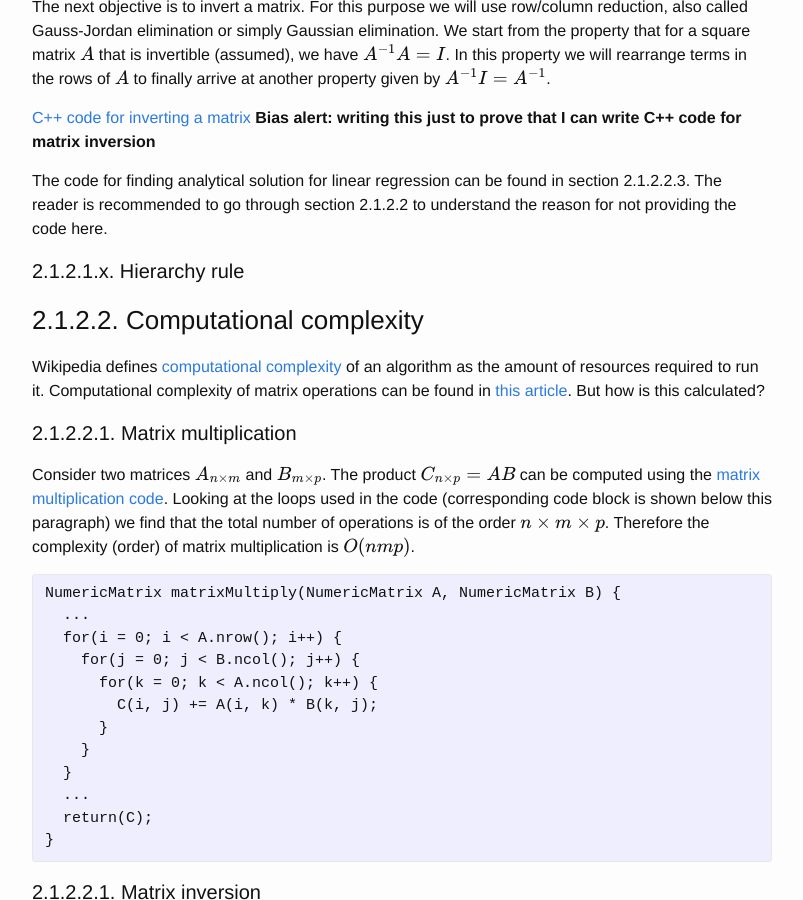
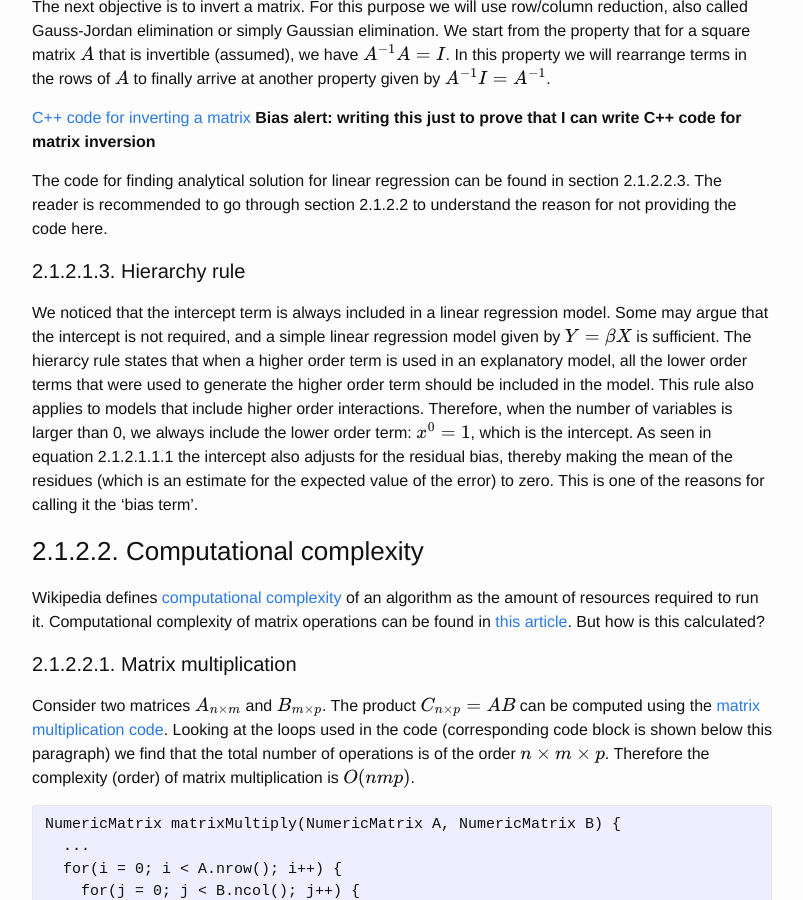
Before and after one commit to SNaveenMathew/ml_book, a Jekyll site: the page built from linear_regression.md, in a window 1280 px wide and 900 px high, scrolled down 3936 px. Shown: the whole window, without its empty margins (238-1041 px from the left). Built offline with Jekyll 4.4.1, drawn with Linux system fonts in a browser that asks for light colours; our own code applies the rules of GitHub Pages for plain Markdown files; formulas are drawn with MathJax 3; some of the changed text lies outside the part shown.

Commit message:
Added content on hierarchy rule

```diff
--- a/linear_regression.md
+++ b/linear_regression.md
@@ -101,7 +101,9 @@ The next objective is to invert a matrix. For this purpose we will use row/colum
 
 The code for finding analytical solution for linear regression can be found in section 2.1.2.2.3. The reader is recommended to go through section 2.1.2.2 to understand the reason for not providing the code here.
 
-#### 2.1.2.1.x. Hierarchy rule
+#### 2.1.2.1.3. Hierarchy rule
+
+We noticed that the intercept term is always included in a linear regression model. Some may argue that the intercept is not required, and a simple linear regression model given by $Y = \beta X$ is sufficient. The hierarcy rule states that when a higher order term is used in an explanatory model, all the lower order terms that were used to generate the higher order term should be included in the model. This rule also applies to models that include higher order interactions. Therefore, when the number of variables is larger than 0, we always include the lower order term: $x^0 = 1$, which is the intercept. As seen in equation 2.1.2.1.1.1 the intercept also adjusts for the residual bias, thereby making the mean of the residues (which is an estimate for the expected value of the error) to zero. This is one of the reasons for calling it the 'bias term'.
 
 ### 2.1.2.2. Computational complexity
 
@@ -215,6 +217,10 @@ We also observe that the beam is in *stable equilibrium* about a specific positi
 
 *A close examination of how the above system works:* If $\hat\theta \approx 0$, and the maximum perturbation is small, we have $tan(\theta) = w_1 \approx \theta$ for any instantaneous value of $\theta$. Note that we are not concerned about $w_0$ because $w_0$ is automatically determined as we constrained the line to pass through $(\bar{x}, \bar{y})$. Therefore, we have $\frac{\partial \sum_{i=1}^{N}(e^{i})^2}{\partial w_1} \approx \frac{\partial \sum_{i=1}^{N}(e^{i})^2}{\partial \theta}$. In short, manipulating $\theta$ is equivalent to manipulating $w_1 \approx \theta$ directly. This is not true in the previous case because for large values we have $tan(\theta) >> \theta$
 
-From equation 2.1.2.1.1.4 we can infer that for the OLS estimate the net torque (first moment) about the origin is zero. By subtracting $0 = \bigg[\sum_{i=1}^{N_{train}}\bar{x_1}(y^{(i)} - x_1^{(i)} w_1 - w_0)\bigg]_{w_1 = \hat{W_1}, w_0 = \hat{W_0}}$ from equation 2.1.2.1.1.4 we observe that the net torque (first moment) about $\bar{x_1}$ is zero. Therefore, the regression estimate is a position of zero net force and zero torque - the position of stable equilibrium for the imaginary system. For the special case where $\hat\theta \approx 0$ the diagram resembles the behavior of **gradient descent** in which the rate of change of *momentum* is determined by the (negative) gradient. Regular gradient descent does this differently - rate of change of *position* is determined by the (negative) gradient.
+From equation 2.1.2.1.1.4 we can infer that for the OLS estimate the net torque (first moment) about the origin is zero. By subtracting $0 = \bigg[\sum_{i=1}^{N_{train}}\bar{x_1}(y^{(i)} - x_1^{(i)} w_1 - w_0)\bigg]_{w_1 = \hat{W_1}, w_0 = \hat{W_0}}$ from equation 2.1.2.1.1.4 we observe that the net torque (first moment) about $\bar{x_1}$ is zero. Therefore, the regression estimate is a position of zero net force and zero torque - the position of stable equilibrium for the imaginary system. For the special case where $\hat\theta \approx 0$ the diagram resembles the behavior of **gradient descent** in which the rate of change of *momentum* is determined by the (negative) gradient. Regular gradient descent does this differently - rate of change of *position* is determined by the (negative) gradient. The learning rate can be considered as inverse of inertia. We will discuss this in more detail in section 2.1.4.
 
 For OLS linear regression we can understand the normal equations as a system of equations that have zero net moment. Setting the zero-th moment to zero gives the first equation, which suggests that the sum of the residues should be equal to zero. Setting the first moment to zero gives the second equation, which suggests that residue is independent of the independent variables. This result will also be discussed in a later section about the geometric interpretation of linear regression.
+
+## 2.1.4. Extending the ideas from physics: gradient descent
+
+We noted that the computational complexity of solving the normal equations grows with the
```
